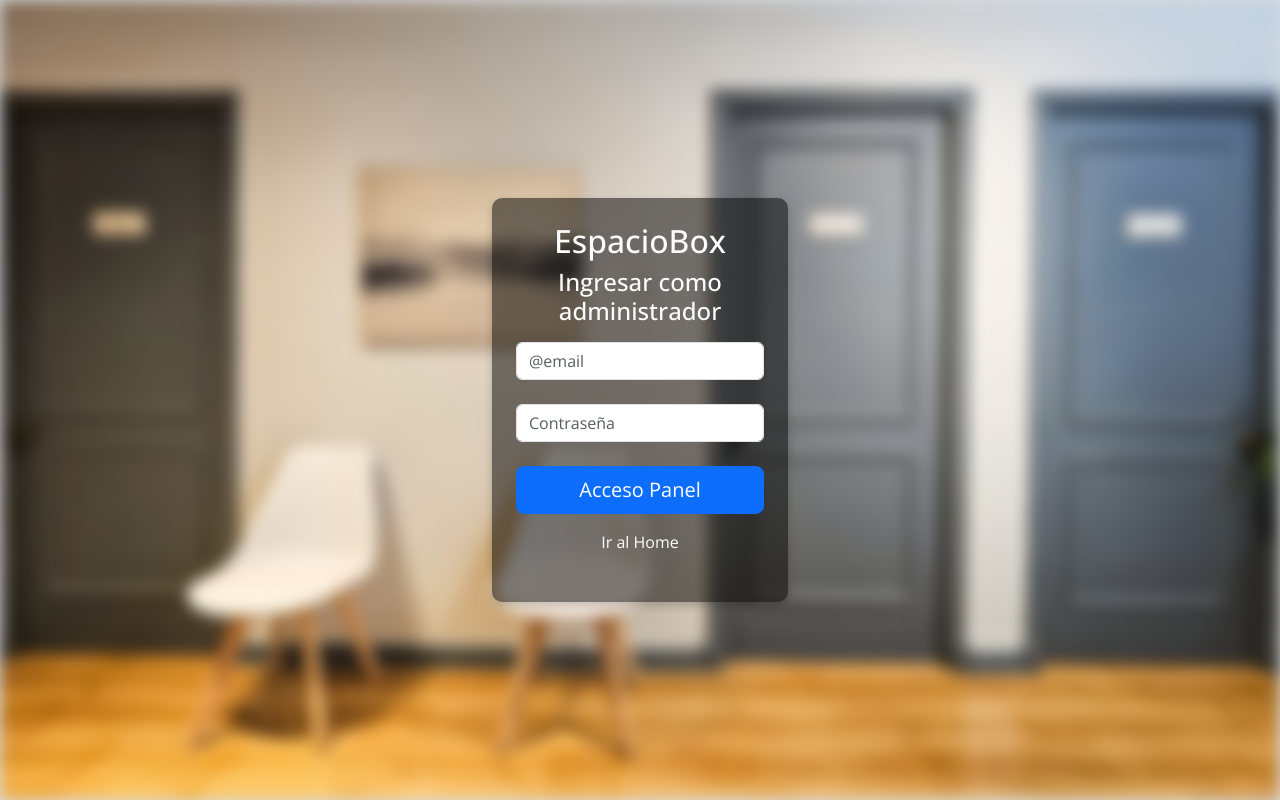
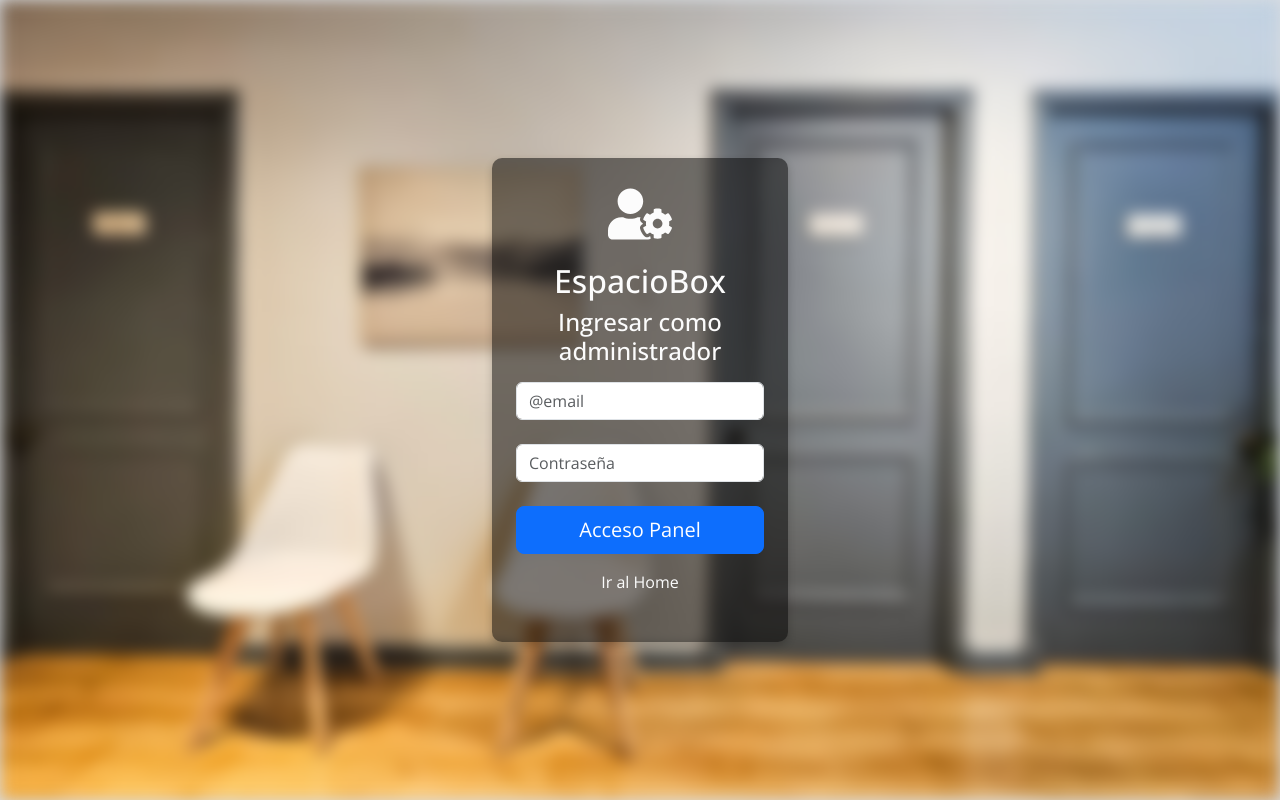
Before and after one commit to ssalinascalibar/espacio-box-noLogin, a React (Vite) app: page /login in a window 1280 px wide. Built offline with nearby package versions, Linux system fonts and the light colour scheme.

Commit message:
add admin form icon

```diff
--- a/src/features/auth/Login.jsx
+++ b/src/features/auth/Login.jsx
@@ -2,6 +2,7 @@ import { useState, useEffect, useContext } from "react";
 import AuthContext from "../../context/AuthContext";
 import { useNavigate } from "react-router-dom";
 import { fetchAdmin } from "../../services/api";
+import { FaUserCog } from "../../assets/icons/icons"
 import Form from "react-bootstrap/Form";
 import Button from "react-bootstrap/Button";
 import Container from "react-bootstrap/Container";
@@ -64,6 +65,7 @@ export default function Login() {
       <Row>
         <Col>
         <div className="login-form">
+          <FaUserCog />
           <Form onSubmit={handleSubmit}>
             <h2>EspacioBox</h2>
             <h4>Ingresar como administrador</h4>
```
Also changed, not shown: src/assets/icons/icons.js (+12 -3 lines).
